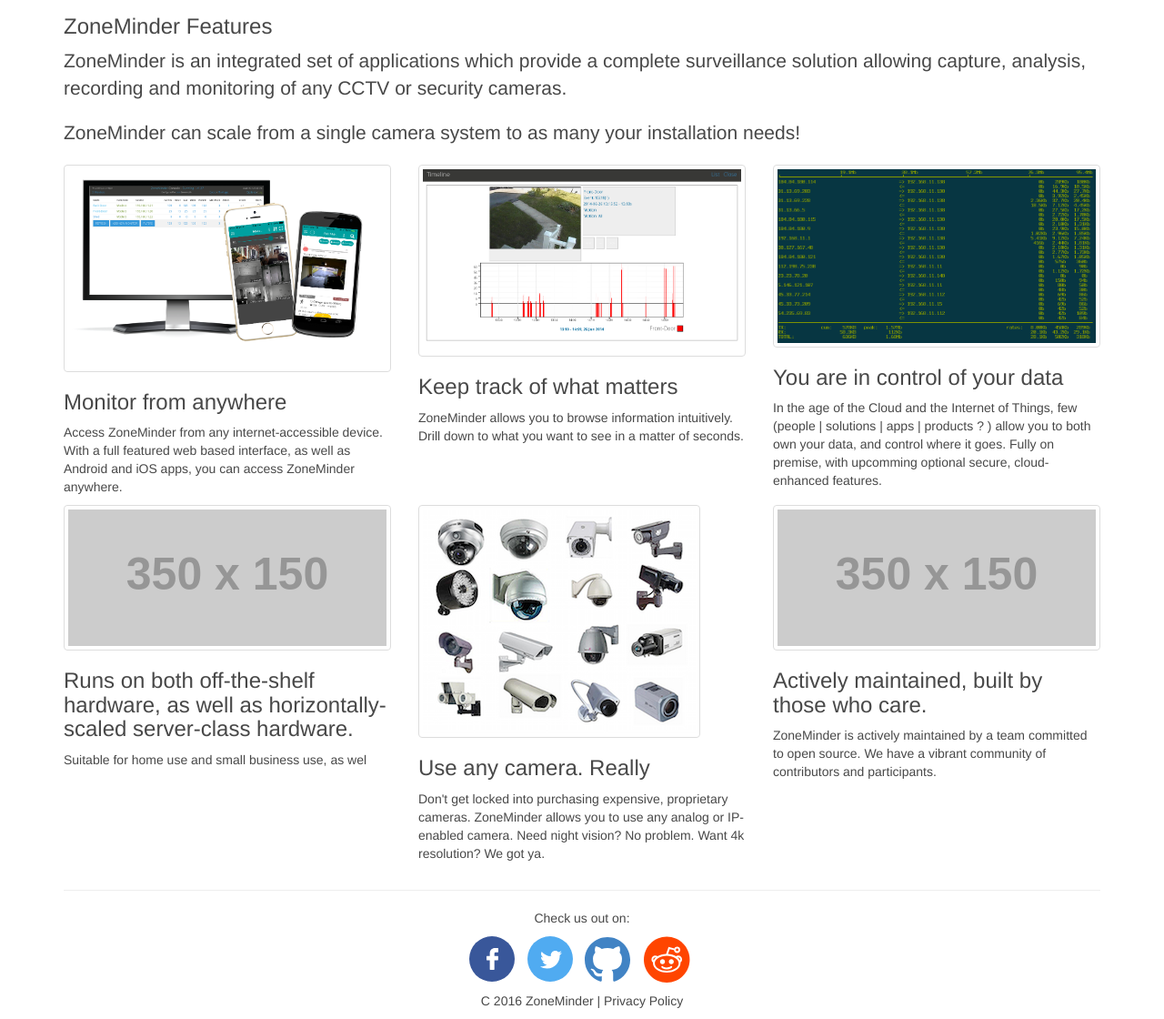
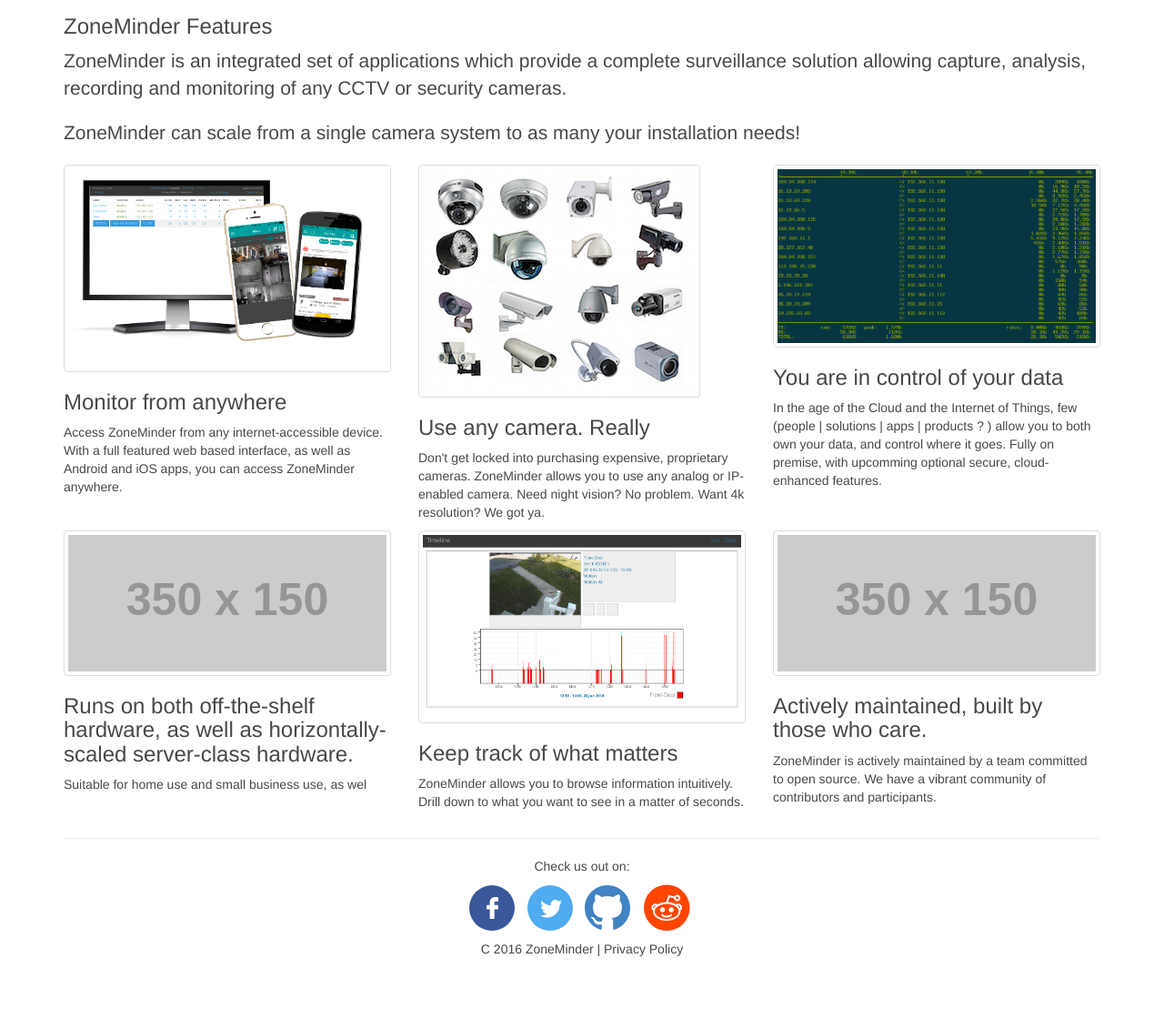
Before and after one commit to ZoneMinder/zoneminder.github.io, a Jekyll site: the page built from features.html, in a window 1280 px wide, cut to the strip 104-1224 px from the top of the page. Shown: the whole strip at 91% size. Built offline with Jekyll 4.4.1, drawn with Linux system fonts in a browser that asks for light colours; nearby versions of some CDN libraries; comment, search, counter and statistics services are not loaded; after the commit the page ends 1167 px from its top, so only the background shows below that; part of the change alters nothing that is shown.

Commit message:
move anycamera to top - its a differntiator

```diff
--- a/features.html
+++ b/features.html
@@ -19,13 +19,16 @@ permalink: /features/
 
         <p>Access ZoneMinder from any internet-accessible device. With a full featured web based interface, as well as  Android and iOS apps, you can access ZoneMinder anywhere.</p>
     </div>
+
     <div class="col-sm-4">
-        <img src="/images/timeline.png" alt="timeline view" class="img-responsive img-thumbnail" />
+        <img src="/images/manycams.png" alt="placeholder" class="img-responsive img-thumbnail">
 
-        <h3>Keep track of what matters</h3>
+        <h3>Use any camera.  Really</h3>
 
-        <p>ZoneMinder allows you to browse information intuitively. Drill down to what you want to see in a matter of seconds.</p>
+        <p>Don't get locked into purchasing expensive, proprietary cameras. ZoneMinder allows you to use any analog or IP-enabled camera. Need night vision? No problem. Want 4k resolution? We got ya.</p>
+
     </div>
+
     <div class="col-sm-4">
         <img src="/images/iftop.png" alt="iftop console view" class="img-responsive img-thumbnail" />
 
@@ -43,14 +46,16 @@ permalink: /features/
 
         <p>Suitable for home use and small business use, as wel
     </div>
+
     <div class="col-sm-4">
-        <img src="/images/manycams.png" alt="placeholder" class="img-responsive img-thumbnail">
+        <img src="/images/timeline.png" alt="timeline view" class="img-responsive img-thumbnail" />
 
-        <h3>Use any camera.  Really</h3>
+        <h3>Keep track of what matters</h3>
 
-        <p>Don't get locked into purchasing expensive, proprietary cameras. ZoneMinder allows you to use any analog or IP-enabled camera. Need night vision? No problem. Want 4k resolution? We got ya.</p>
+        <p>ZoneMinder allows you to browse information intuitively. Drill down to what you want to see in a matter of seconds.</p>
+    </div>
 
-    </div>
+
     <div class="col-sm-4">
         <img src="http://placehold.it/350x150" alt="placeholder" class="img-responsive img-thumbnail">
 
```
